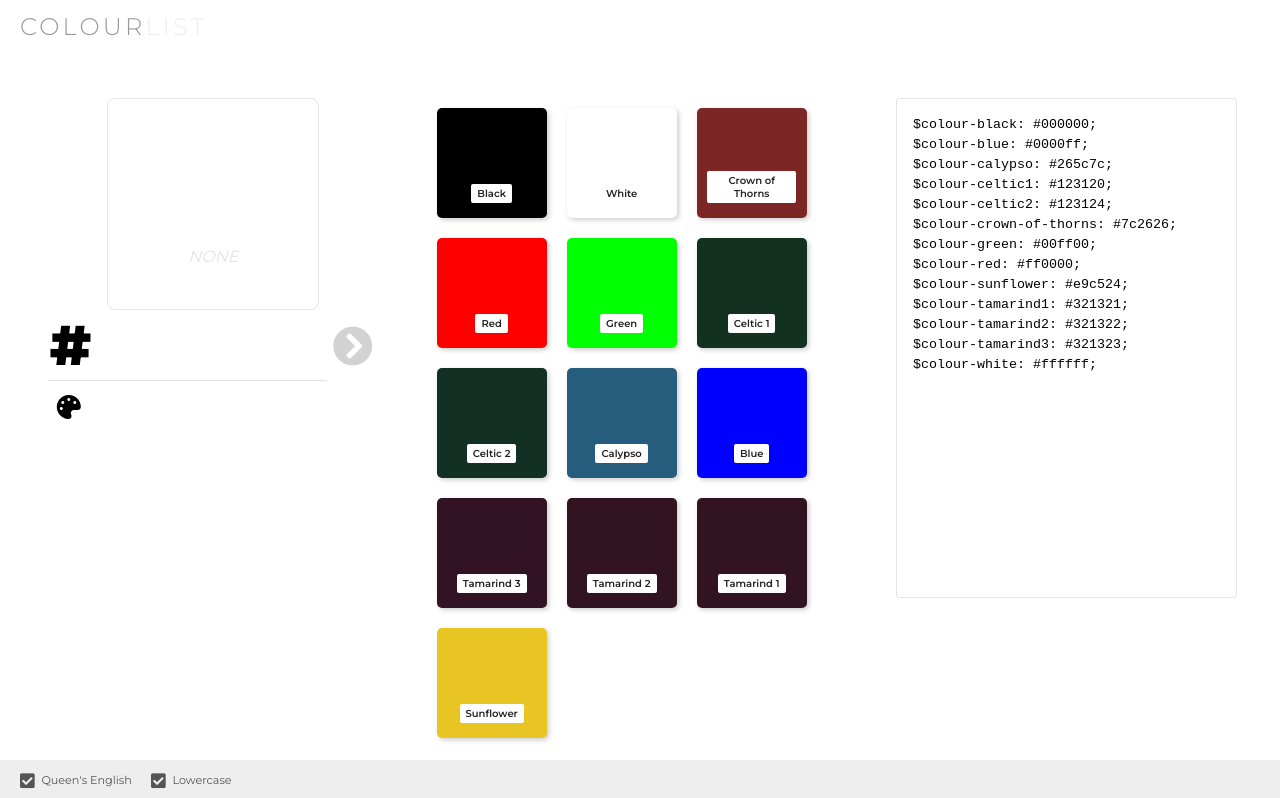
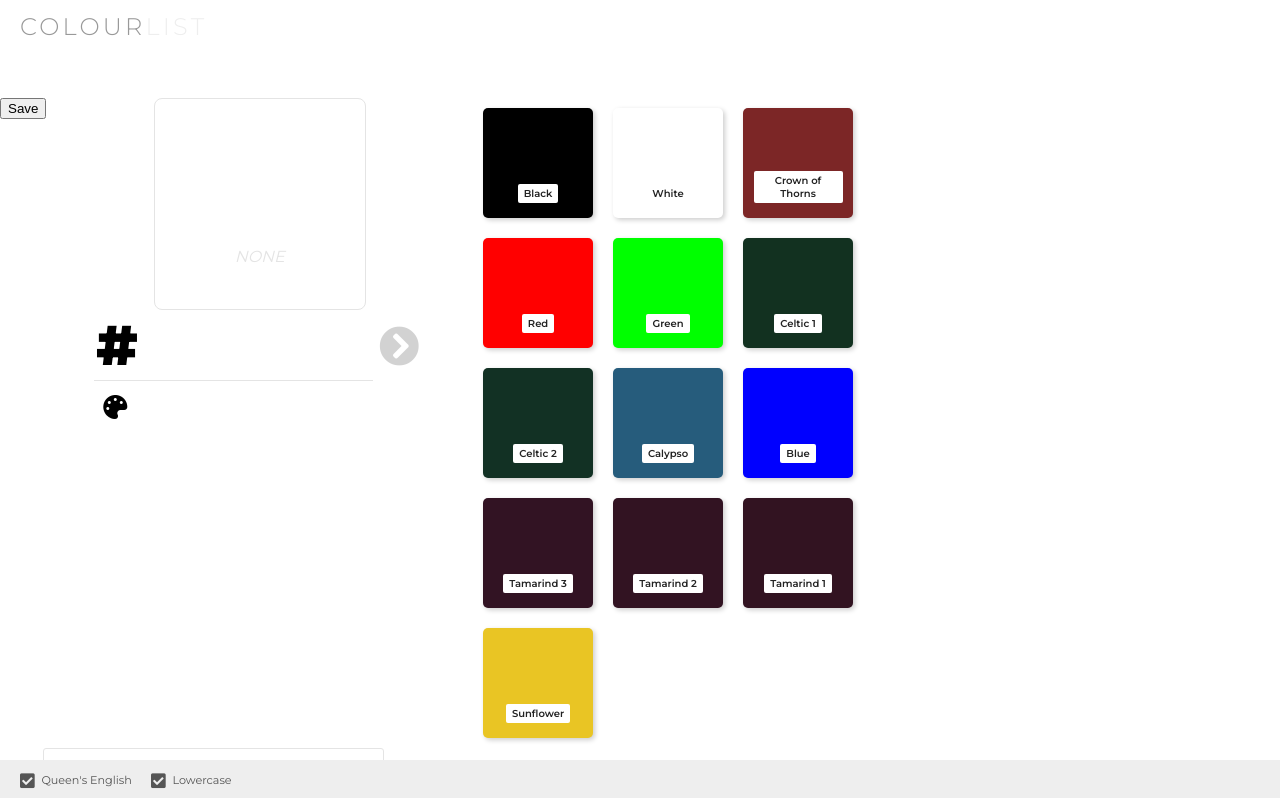
Before and after one commit to A-A-Z/colourlist, a Vue app: page / in a window 1280 px wide. Shown: the top 798 px of the page. Built offline with nearby package versions, Linux system fonts and the light colour scheme; what vue-firestore would draw is missing.

Commit message:
Updates to saving in firebase

```diff
--- a/src/App.vue
+++ b/src/App.vue
@@ -5,6 +5,10 @@
         <span>Colour</span><span>List</span>
       </h1>
     </header>
+
+    <div>
+      <button @click='saveProject'>Save</button>
+    </div>
 
     <NewColour
       :newColourInput='newColourInput'
@@ -113,6 +117,8 @@ export default {
       activeColour: null,
       configIsUk: this.defaultIsUk,
       configIsLowercase: this.defaultIsLowercase,
+      saveState: 0,
+      projectId: null,
       projects: null,
       project: null
     }
@@ -126,14 +132,14 @@ export default {
   },
 
   methods: {
-    testAdd () {
-      const newItem = {
-        name: 'test colour',
-        list: [ 'test1', 'test2' ]
-      }
-      ColoursCollection.add(newItem)
-        .then(() => { console.log('added') })
-    },
+    // testAdd () {
+    //   const newItem = {
+    //     name: 'test colour',
+    //     list: [ 'test1', 'test2' ]
+    //   }
+    //   ColoursCollection.add(newItem)
+    //     .then(() => { console.log('added') })
+    // },
 
     colourCase (string) {
       return this.configIsLowercase ? string.toLowerCase() : string.toUpperCase()
@@ -201,6 +207,46 @@ export default {
         this.activeColour = null
         this.newColourInput = '#'
       }
+    },
+
+    saveProject: async function () {
+
+      if (this.projectId === null) {
+        console.log('save new')
+        const newID = await this.getNewProjectId()
+        console.log('newID', newID)
+        const newItem = {
+          id: newID,
+          name: 'test colour',
+          list: [ 'test1', 'test2' ]
+        }
+        ColoursCollection.add(newItem)
+          .then(() => {
+            console.log('added')
+            this.projectId = newID
+          })
+
+      } else {
+        console.log('update');
+      }
+    },
+
+    getNewProjectId: async function () {
+      const randId = length => Math.random().toString(36).substr(2, length)
+
+      // set new id
+      const newId = randId(5)
+
+      return new Promise(resolve => {
+        this.$binding('data', ColoursCollection.where('id', '==', newId))
+          .then((data) => {
+            console.log('data', data.length, data) // TODO: handle match
+            resolve(newId)
+          })
+          .catch((...error) => {
+            console.error('Error', error) // TODO: handle error better
+          })
+      })
     }
   },
 
```
